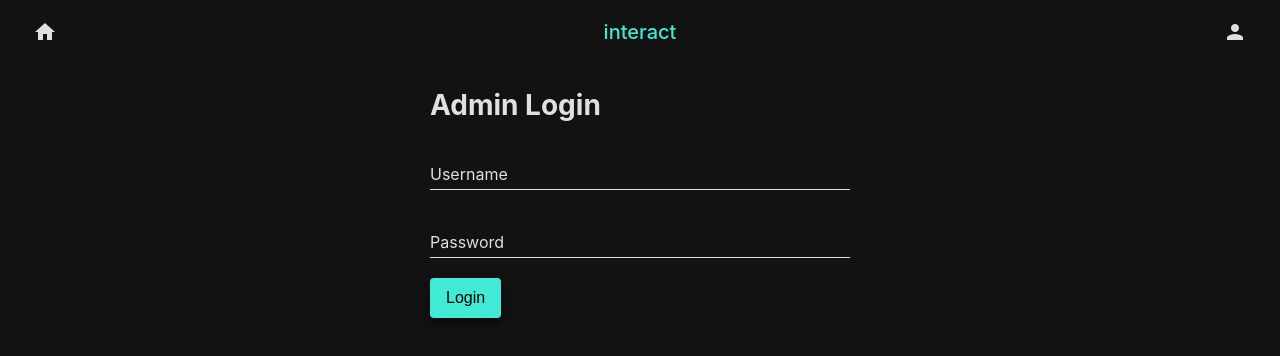
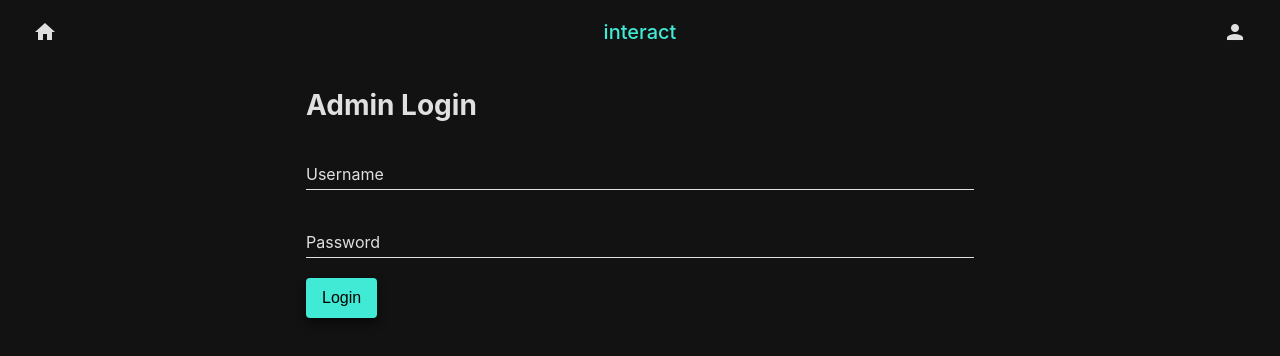
Before and after one commit to koozy0/interact-frontend, a React (Create React App) app: page /admin/login in a window 1280 px wide. Shown: the top 356 px of the page. Built offline with nearby package versions, Linux system fonts and the light colour scheme.

Commit message:
Update Button component to disable user-select, update AdminLogin component style

```diff
--- a/src/components/Button.js
+++ b/src/components/Button.js
@@ -23,6 +23,7 @@ const styles = {
   },
   label: {
     fontSize: '16px',
+    userSelect: 'none',
   },
   overlay: {
     position: 'absolute',
--- a/src/components/admin/AdminLogin.js
+++ b/src/components/admin/AdminLogin.js
@@ -76,9 +76,6 @@ class AdminLogin extends Component {
               />
 
               <Button label='Login' type='submit' />
-              {/* <button type='submit' className='btn btn-primary w-100 mt-3'>
-                Login
-              </button> */}
             </form>
           </div>
         </div>
@@ -103,7 +100,6 @@ export default connect(
 const styles = {
   wrapper: {
     width: '100%',
-    maxWidth: '30em',
     margin: '0 auto',
   },
 };
```
